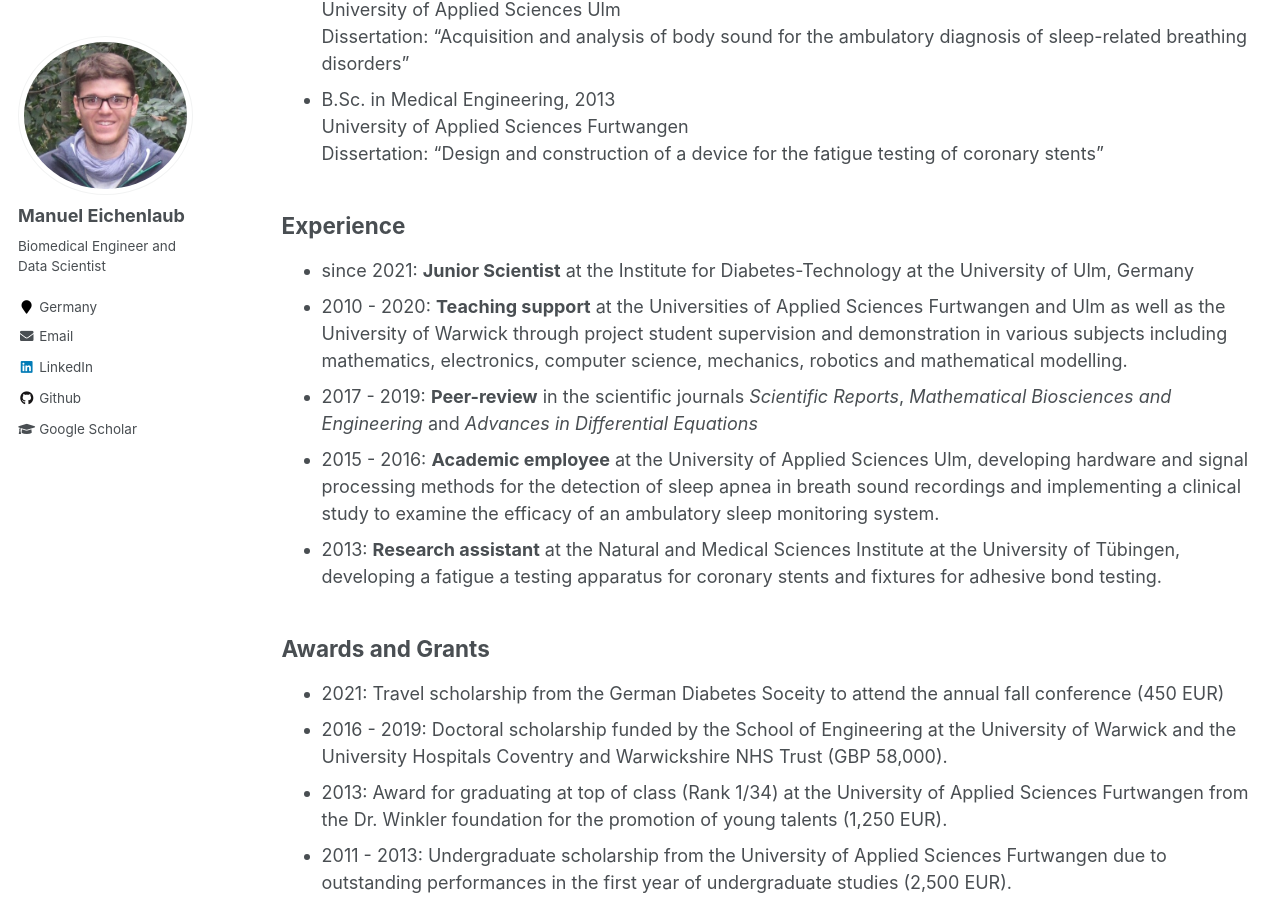
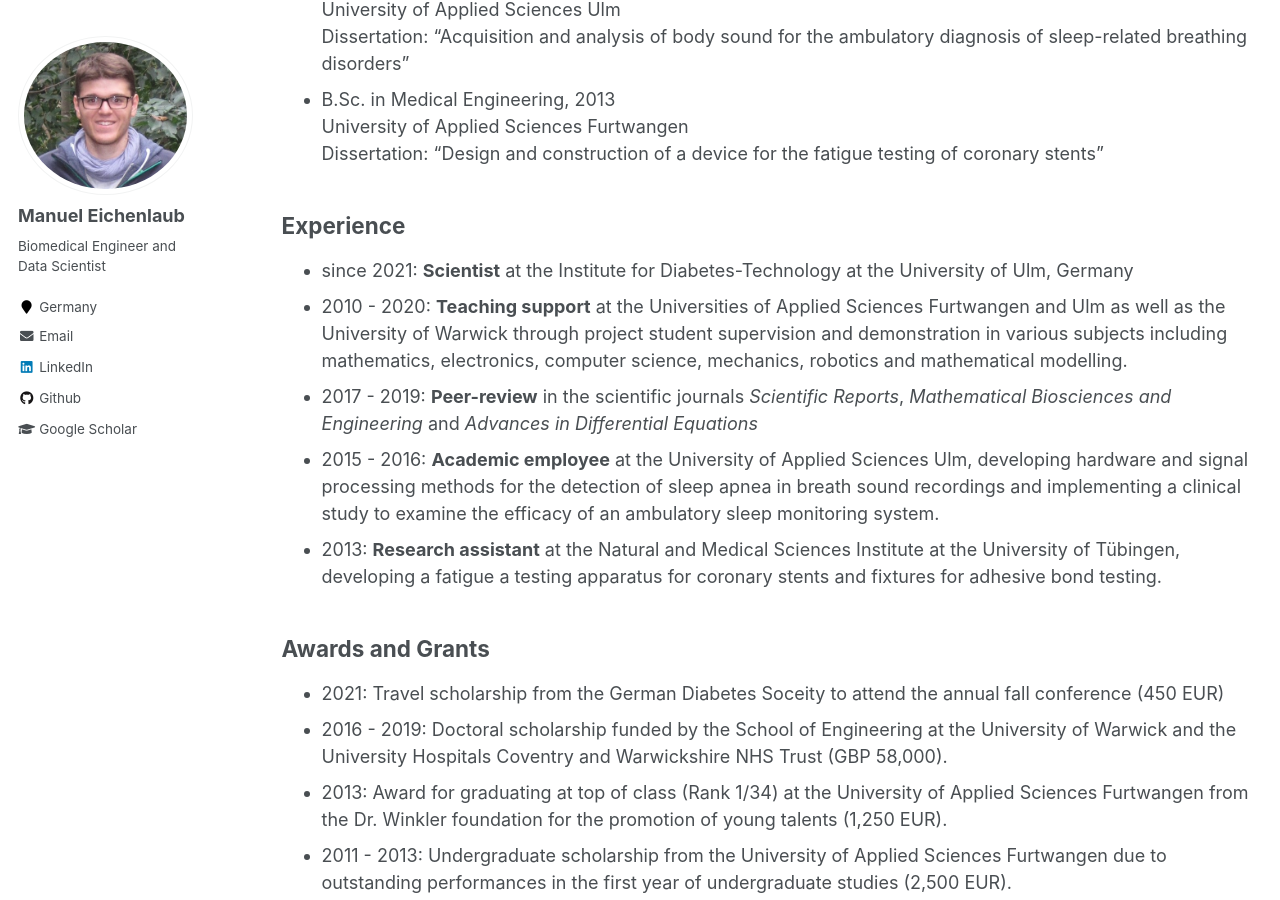
Before and after one commit to manueich/manueich.github.io, a Jekyll site: the page built from _pages/cv.md, in a window 1280 px wide and 900 px high, scrolled down 357 px. Built offline with Jekyll 4.4.1, drawn with Linux system fonts in a browser that asks for light colours.

Commit message:
Update cv.md

```diff
--- a/_pages/cv.md
+++ b/_pages/cv.md
@@ -23,7 +23,7 @@ Education
 
 Experience
 ------
-* since 2021: **Junior Scientist** at the Institute for Diabetes-Technology at the University of Ulm, Germany
+* since 2021: **Scientist** at the Institute for Diabetes-Technology at the University of Ulm, Germany
 * 2010 - 2020: **Teaching support** at the Universities of Applied Sciences Furtwangen and Ulm as well as the University of Warwick through project student supervision and demonstration in various subjects including mathematics, electronics, computer science, mechanics, robotics and mathematical modelling.
 * 2017 - 2019: **Peer-review** in the scientific journals *Scientific Reports*, *Mathematical Biosciences and Engineering* and *Advances in Differential Equations*
 * 2015 - 2016: **Academic employee** at the University of Applied Sciences Ulm, developing hardware and signal processing methods for the detection of sleep apnea in breath sound recordings and implementing a clinical study to examine the efficacy of an ambulatory sleep monitoring system.
```
